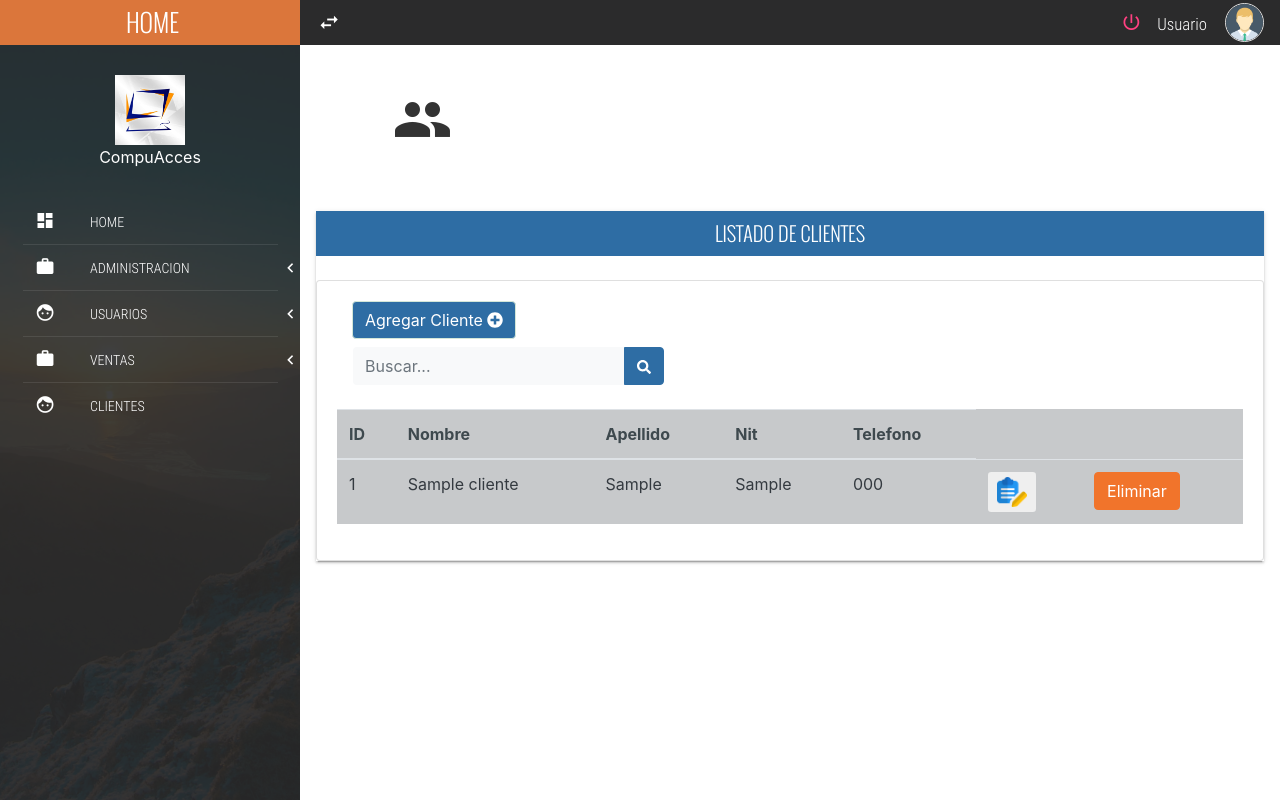
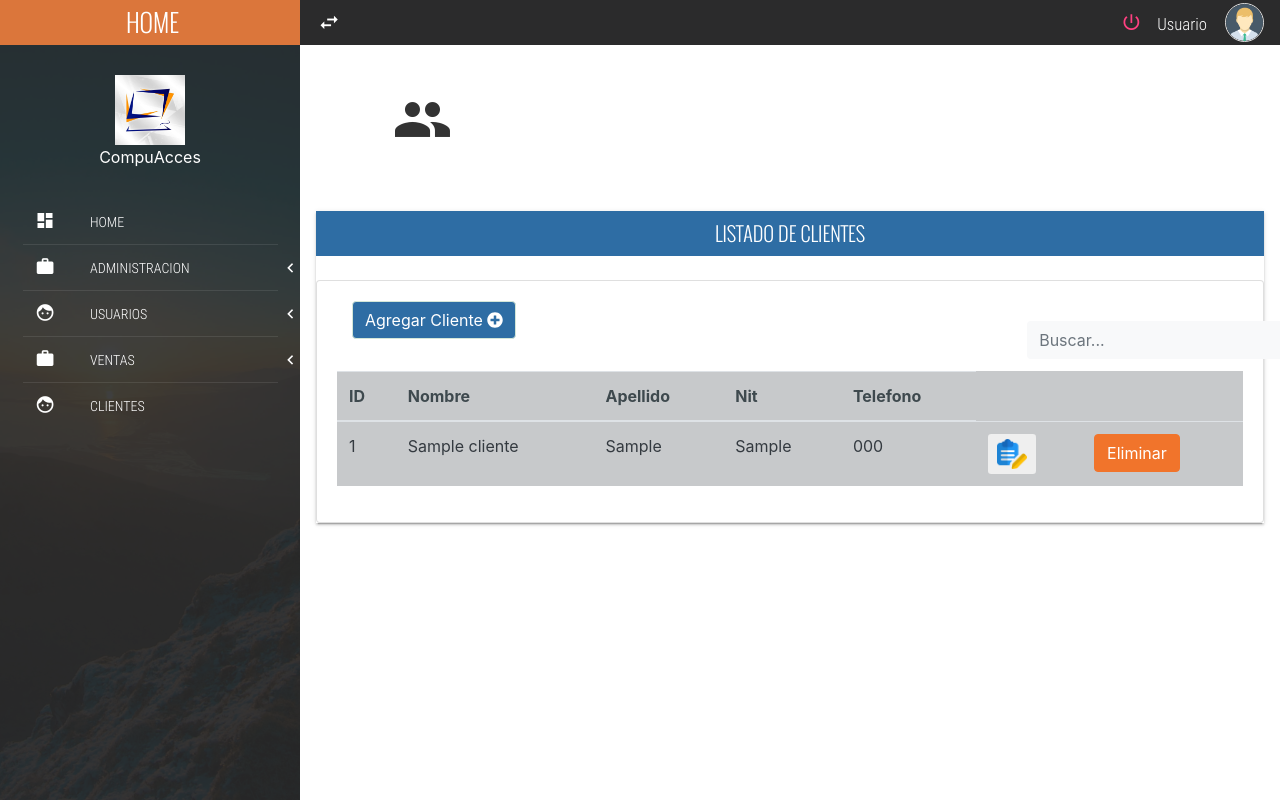
Before and after one commit to ProyectoFinal-DesarrolloWeb/ProyectoCompuAcces, a Django app: page /cliente/ in a window 1280 px wide. Run offline with Django 4.2, Linux system fonts and the light colour scheme; a user stored in the database is signed in; tables that the repository leaves empty hold one stand-in row (values such as "Sample post"); some libraries are stand-ins or nearby versions; some web fonts are replaced.

Commit message:
Busqueda Terminada

```diff
--- /dev/null
+++ b/Apps/administracion/static/css/barrabusqueda.css
@@ -0,0 +1,12 @@
+.barra {
+    position: fixed;
+    top: -7.5%;
+    left: 79%;
+    width: 100%;
+    height: 100%;
+    display: flex;
+    align-items: center;
+    justify-content: center;
+
+    z-index: 1000;
+}
--- a/Apps/administracion/templates/providers.html
+++ b/Apps/administracion/templates/providers.html
@@ -4,6 +4,7 @@
 {% block contenido %}
 
 <link rel="stylesheet" href="{% static 'css/b4.css' %}">
+<link rel="stylesheet" href="{% static 'css/barrabusqueda.css' %}">
 <script src="{% static 'js/b4.js' %}"></script>
 <script src="{% static 'js/main4.js' %}"></script>
 <script defer src="https://use.fontawesome.com/releases/v5.0.8/js/all.js"
@@ -42,6 +43,7 @@
 								</div>
 
 								{% block buscador %}
+								<diV class="barra">
 								<form
 									class="d-none d-sm-inline-block form-inline mr-auto ml-md-3 my-2 my-md-0 mw-100 navbar-search"
 									method="GET">
@@ -57,6 +59,7 @@
 										</div>
 									</div>
 								</form>
+							</diV>
 								{% endblock buscador %}
 
 								<br>
--- a/Apps/cliente/templates/client.html
+++ b/Apps/cliente/templates/client.html
@@ -4,6 +4,7 @@
 {% block contenido %}
 
 <link rel="stylesheet" href="{% static 'css/b4.css' %}">
+<link rel="stylesheet" href="{% static 'css/barrabusqueda.css' %}">
 <script src="{% static 'js/b4.js' %}"></script>
 <script src="{% static 'js/main3.js' %}"></script>
 <script defer src="https://use.fontawesome.com/releases/v5.0.8/js/all.js"
@@ -45,6 +46,7 @@
 
 
 								{% block buscador %}
+								<diV class="barra">
 								<form
 									class="d-none d-sm-inline-block form-inline mr-auto ml-md-3 my-2 my-md-0 mw-100 navbar-search"
 									method="GET">
@@ -60,6 +62,7 @@
 										</div>
 									</div>
 								</form>
+							</diV>
 								{% endblock buscador %}
 
 								<br>
--- a/Apps/usuarios/templates/admin.html
+++ b/Apps/usuarios/templates/admin.html
@@ -4,6 +4,7 @@
 {% block contenido%}
 
 <link rel="stylesheet" href="{% static 'css/b4.css' %}">
+<link rel="stylesheet" href="{% static 'css/barrabusqueda.css' %}">
 <script src="{% static 'js/b4.js' %}"></script>
 <script src="{% static 'js/main2.js' %}"></script>
 <script defer src="https://use.fontawesome.com/releases/v5.0.8/js/all.js"
@@ -42,6 +43,7 @@
 								</div>
 
 								{% block buscador %}
+								<diV class="barra">
 								<form
 									class="d-none d-sm-inline-block form-inline mr-auto ml-md-3 my-2 my-md-0 mw-100 navbar-search"
 									method="GET">
@@ -57,6 +59,7 @@
 										</div>
 									</div>
 								</form>
+							</diV>
 								{% endblock buscador %}
 
 								<br>
```
Also changed, not shown: Apps/administracion/static/css/barraproductos.css (added, +12 -0 lines), Apps/administracion/templates/products.html (+17 -14 lines), Apps/cliente/static/css/barrabusqueda.css (added, +12 -0 lines), Apps/usuarios/static/css/barrabusqueda.css (added, +12 -0 lines), media/benq.jfif (added), media/mpg-gungnir-100d-gaming-case-black-1.jpg (added).
